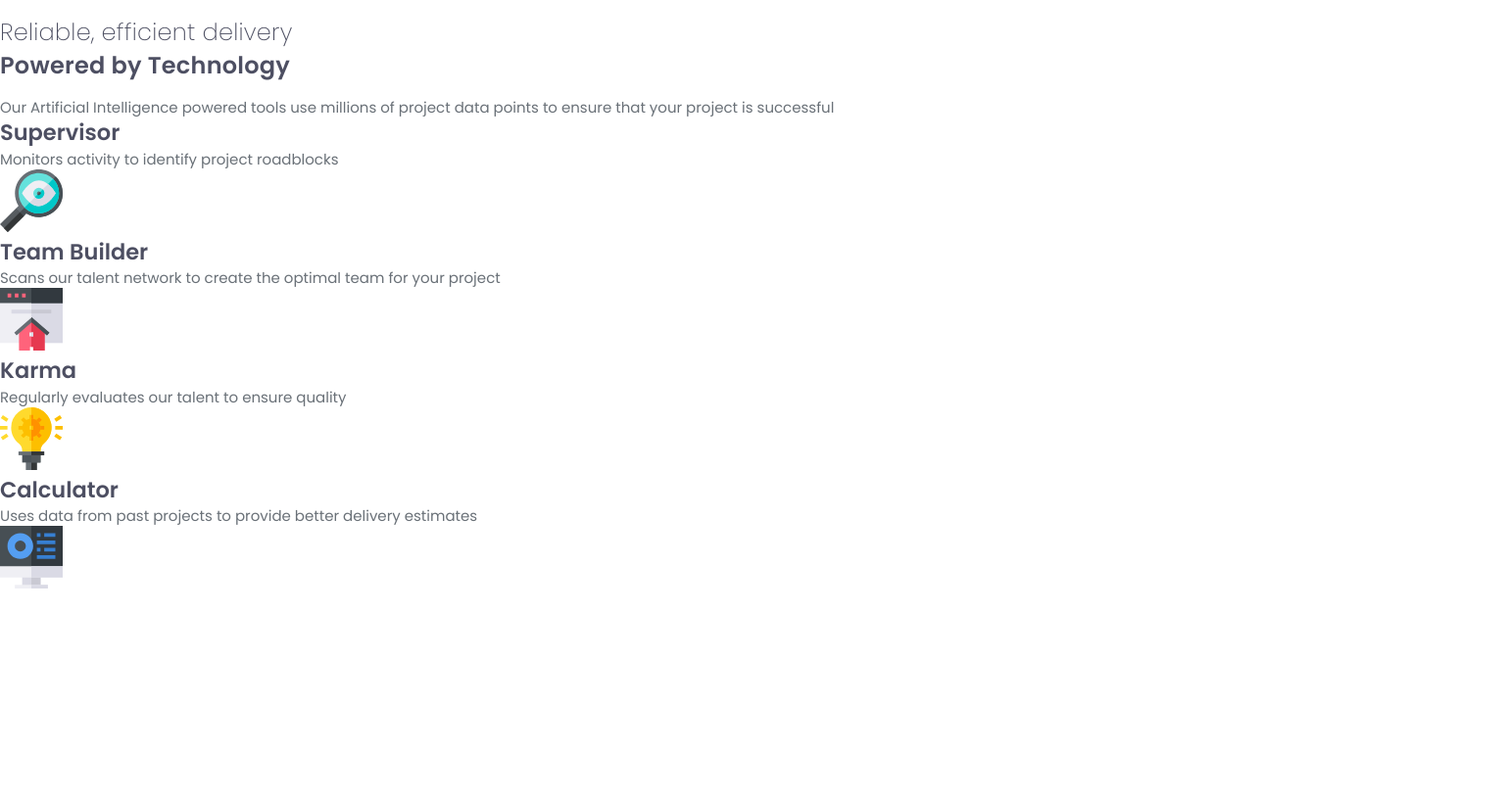
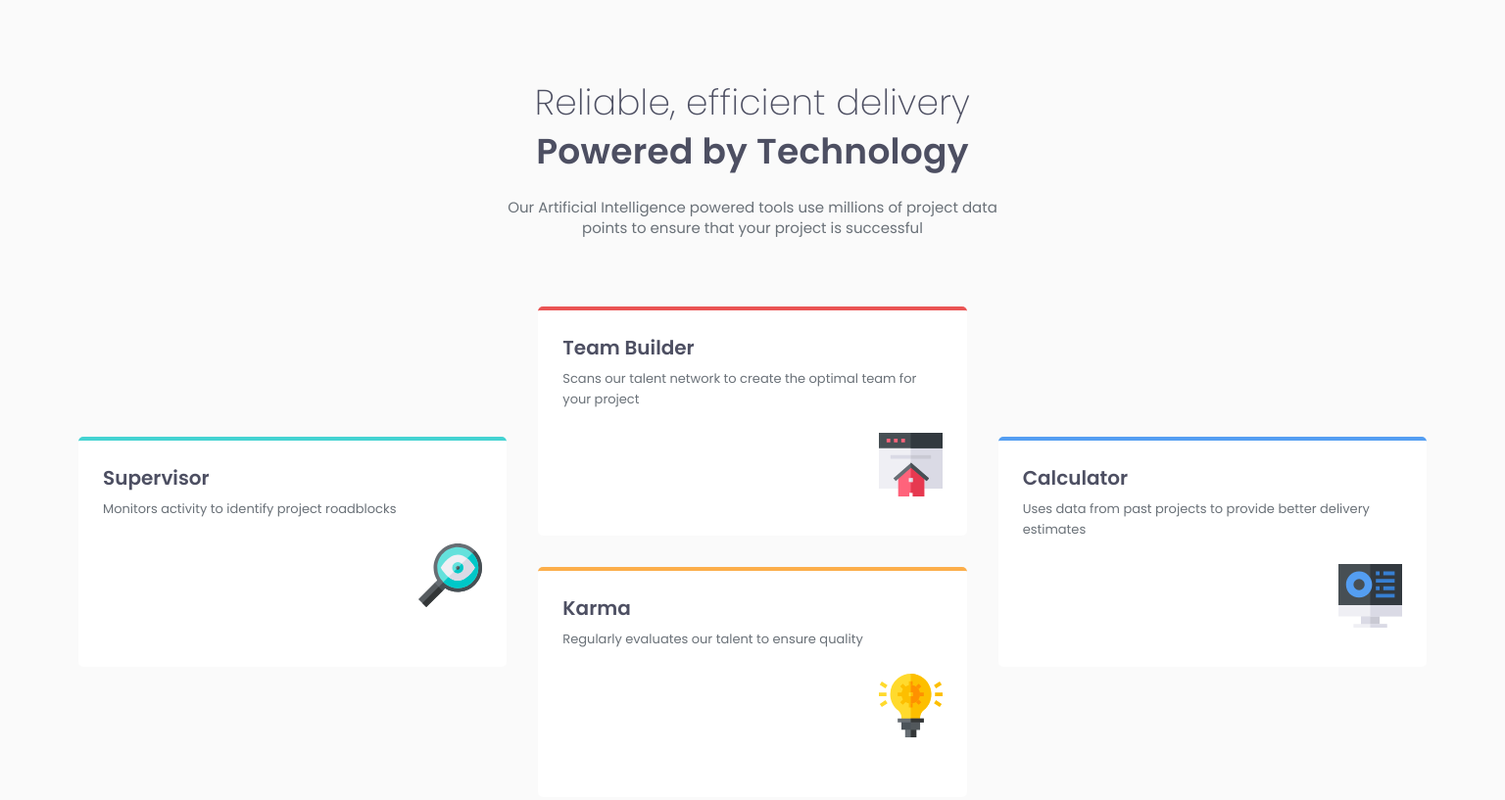
Before and after one commit to dovlicio/four-card-feature, a plain HTML site: page index.html in a window 1536 px wide. Shown: the whole page at 98% size. Drawn offline with Linux system fonts and the light colour scheme.

Commit message:
finished for all screen sizes

```diff
--- a/css/styles.css
+++ b/css/styles.css
@@ -7,6 +7,7 @@
     --color-cyan: #44d3d2;
     --color-blue: #549ef2;
     --color-orange: #fcae4a;
+    --color-background: #fafafa;
 }
 
 /* CSS Reset */
@@ -18,32 +19,204 @@
     padding: 0;
 }
 
+h1, h2, h3, h4, h5, h6 {
+    margin: 0;
+}
+
 /* Typography */
 html {
     font-size: 62.5%;
 }
 
 body {
-    font-size: 1.5rem;
+    font-size: 1.3rem;
     font-family: 'Poppins', Arial, Helvetica, sans-serif;
     line-height: 1.4;
     letter-spacing: 0;
     color: var(--color-grey-400);
+    background: var(--color-background);
+}
+
+@media screen and (min-width: 375px) {
+    body {
+        font-size: 1.5rem;
+    }
 }
 
 /* Hero */
+.hero {
+    text-align: center;
+    padding: 5rem 3rem 6rem;
+    display: flex;
+    flex-direction: column;
+    justify-content: center;
+    align-items: center;
+}
+
 .hero__heading {
-    font-size: 2.4rem;
+    font-size: 2rem;
     font-weight: 200;
     letter-spacing: 0.25px;
     color: var(--color-grey-500);
+    margin-bottom: 2rem;
 }
 
 .hero__heading--semibold {
     font-weight: 600;
 }
 
+.hero__description {
+    max-width: 54rem;
+}
+
+@media screen and (min-width: 375px) {
+    .hero__heading {
+        font-size: 2.4rem;
+    }
+}
+
+@media screen and (min-width: 768px) {
+    .hero {
+        padding: 8rem 3rem 7rem;
+    }
+
+    .hero__heading {
+        font-size: 3.6rem;
+    }
+}
+
 /* Features-block */
+.features-block {
+    display: grid;
+    grid-template-columns: 1fr;
+    padding: 0 1rem;
+    row-gap: 3.2rem;
+}
+
+.feature {
+    padding: 0 2rem;
+}
+
+.feature__container {
+    background: var(--color-white);
+    padding: 2.5rem 2.5rem 4rem;
+    height: 100%;
+}
+
 .feature__heading {
+    font-size: 2rem;
+    font-weight: 600;
+    line-height: 1.35;
     color: var(--color-grey-500);
+    margin-bottom: 0.8rem;
 }
+
+.feature__description {
+    font-size: 1.2rem;
+    font-weight: 400;
+    line-height: 1.6;
+    margin-bottom: 2.4rem;
+}
+
+@media screen and (min-width: 375px) {
+    .feature__description {
+        font-size: 1.3rem;
+    }
+}
+
+@media screen and (min-width: 768px) {
+    .features-block {
+        grid-template-columns: repeat(4, 1fr);
+        grid-template-rows: repeat(3, 1fr);
+        margin-bottom: 6rem;
+        padding: 0 3.2rem;
+        max-width: 1440px;
+    }
+
+    .feature--supervisor {
+        grid-column: 2 / span 2;
+        grid-row: 1 / 2;
+    }
+
+    .feature--team-builder {
+        grid-column: 1 / span 2;
+        grid-row: 2 / 3;
+    }
+
+    .feature--karma {
+        grid-column: 3 / span 2;
+        grid-row: 2 / 3;
+    }
+
+    .feature--calculator {
+        grid-column: 2 / span 2;
+        grid-row: 3 / 4;
+    }
+}
+
+@media screen and (min-width: 1440px) {
+    main {
+        display: flex;
+        justify-content: center;
+    }
+
+    .features-block {
+        grid-template-columns: repeat(3, 1fr);
+        grid-template-rows: repeat(4, 1fr);
+        margin-bottom: 10rem;
+        column-gap: 3.2rem;
+    }
+
+    .feature {
+        padding: 0;
+        border-radius: 5px;
+        overflow: hidden;
+
+    }
+
+    .feature--supervisor {
+        grid-column: 1 / 2;
+        grid-row: 2 / span 2;
+    }
+
+    .feature--team-builder {
+        grid-column: 2 / 3;
+        grid-row: 1 / span 2;
+    }
+
+    .feature--karma {
+        grid-column: 2 / 3;
+        grid-row: 3 / span 2;
+    }
+
+    .feature--calculator {
+        grid-column: 3 / 4;
+        grid-row: 2 / span 2;
+    }
+}
+
+.feature__content {
+    display: flex;
+    justify-content: flex-end;
+}
+
+.feature__icon {
+    width: 6.5rem;
+    height: 6.5rem;
+}
+
+.feature__border--red {
+    border-top: 4px solid var(--color-red);
+}
+
+.feature__border--cyan {
+    border-top: 4px solid var(--color-cyan);
+}
+
+.feature__border--blue {
+    border-top: 4px solid var(--color-blue);
+}
+
+.feature__border--orange {
+    border-top: 4px solid var(--color-orange);
+}
--- a/index.html
+++ b/index.html
@@ -24,7 +24,8 @@
   </header>
   <main>
     <section class="features-block">
-      <div class="feature">
+      <div class="feature feature__border--cyan feature--supervisor">
+        <div class="feature__container">
           <header class="feature__header">
             <h2 class="feature__heading">Supervisor</h2>
             <p class="feature__description color--grey-500">Monitors activity to identify project roadblocks</p>
@@ -33,7 +34,9 @@
             <img class="feature__icon" src="images/icon-supervisor.svg" alt="Supervisor icon">
           </div>
         </div>
-      <div class="feature">
+      </div>
+      <div class="feature feature__border--red feature--team-builder">
+        <div class="feature__container">
           <header class="feature__header">
             <h2 class="feature__heading">Team Builder</h2>
             <p class="feature__description">Scans our talent network to create the optimal team for your project</p>
@@ -42,7 +45,9 @@
             <img class="feature__icon" src="images/icon-team-builder.svg" alt="Team builder icon">
           </div>
         </div>
-      <div class="feature">
+      </div>
+      <div class="feature feature__border--orange feature--karma">
+        <div class="feature__container">
           <header class="feature__header">
             <h2 class="feature__heading">Karma</h2>
             <p class="feature__description">Regularly evaluates our talent to ensure quality</p>
@@ -51,7 +56,9 @@
             <img class="feature__icon" src="images/icon-karma.svg" alt="Karma icon">
           </div>
         </div>
-      <div class="feature">
+      </div>
+      <div class="feature feature__border--blue feature--calculator">
+        <div class="feature__container">
           <header class="feature__header">
             <h2 class="feature__heading">Calculator</h2>
             <p class="feature__description">Uses data from past projects to provide better delivery estimates</p>
@@ -60,6 +67,7 @@
             <img class="feature__icon" src="images/icon-calculator.svg" alt="Calculator icon">
           </div>
         </div>
+      </div>
     </section>
   </main>
 </body>
```
Also changed, not shown: design/desktop-preview.jpg (deleted), images/preview.png (added), 1 other file. Lines whose indentation alone changed are shown as unchanged.
